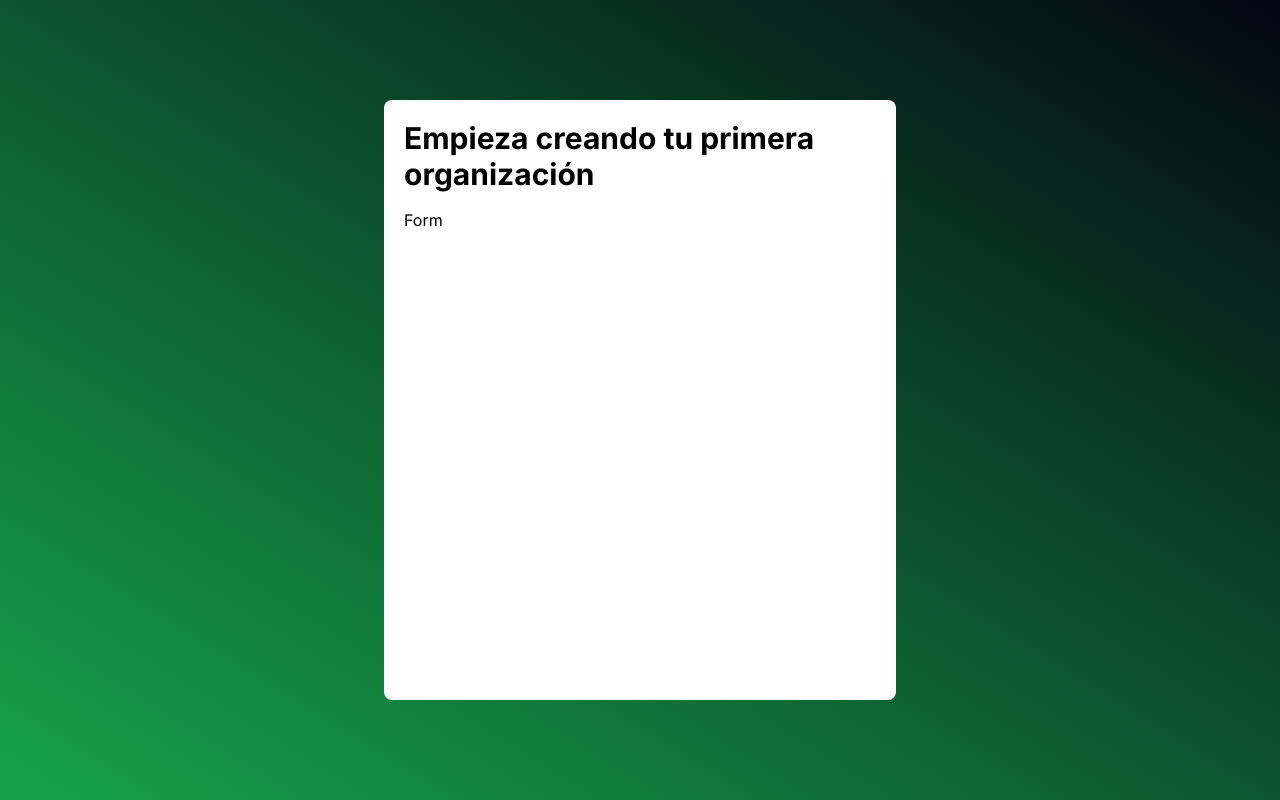
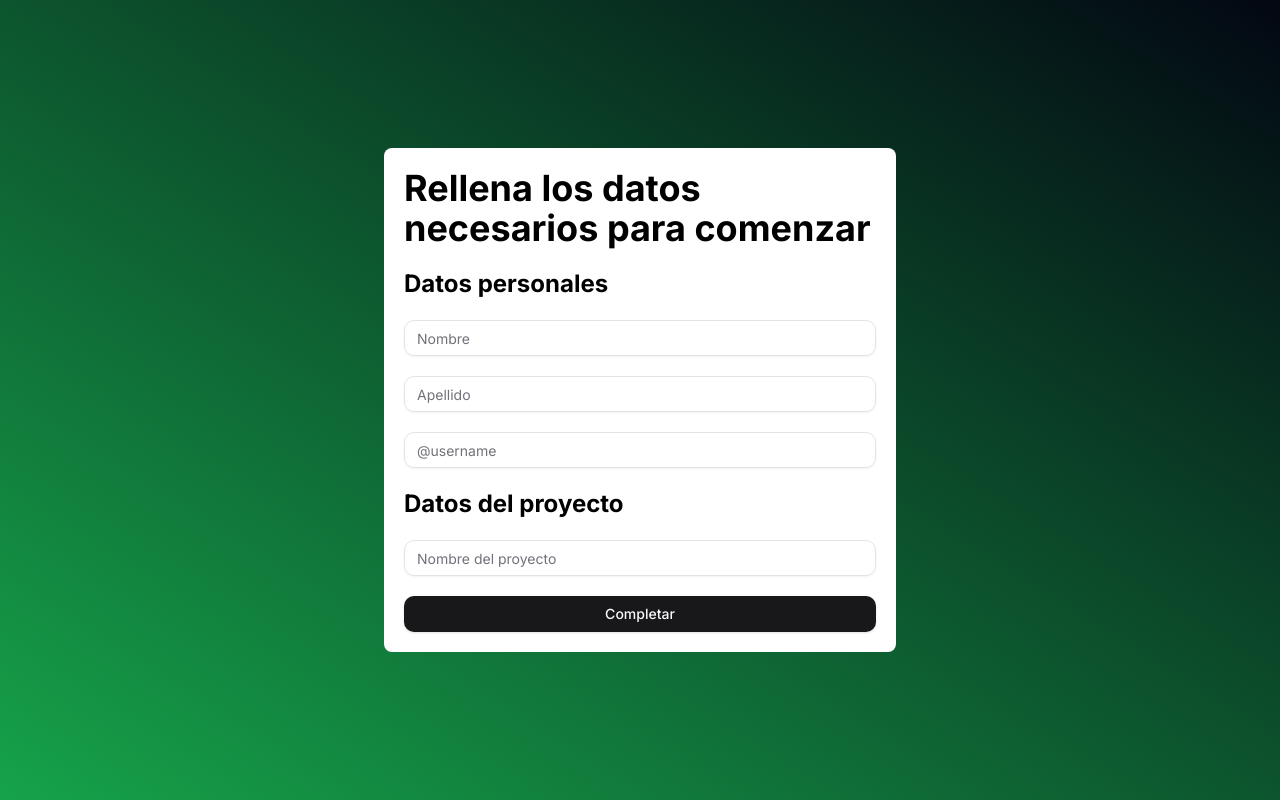
Before and after one commit to nzkdevsaider/qeps, a Next.js app: page /onboarding in a window 1280 px wide. Built offline with nearby package versions, Linux system fonts and the light colour scheme.

Commit message:
feat: onboarding form, fixed schema

```diff
--- a/package.json
+++ b/package.json
@@ -32,6 +32,7 @@
   },
   "devDependencies": {
     "@types/react": "18.2.23",
+    "supabase": "^1.106.1",
     "typescript": "5.2.2"
   }
 }
--- a/src/app/(onboard)/onboarding/page.js
+++ b/src/app/(onboard)/onboarding/page.js
@@ -1,10 +1,14 @@
+import { OnboardForm } from "@/components/Forms/OnboardForm";
+
 const page = () => {
-    return (
-        <div className="flex flex-col w-2/5 h-3/4 bg-white rounded-sm p-5 space-y-4">
-            <h1 className="text-3xl font-bold">Empieza creando tu primera organización</h1>
-            <p>Form</p>
-        </div>
-    );
-}
+  return (
+    <div className="flex flex-col w-2/5 h-auto bg-white rounded-sm p-5 space-y-5">
+      <h1 className="text-4xl font-bold">
+        Rellena los datos necesarios para comenzar
+      </h1>
+      <OnboardForm />
+    </div>
+  );
+};
 
 export default page;
--- /dev/null
+++ b/src/components/Displays/FormCheckerDisplay.js
@@ -0,0 +1,5 @@
+const FormCheckerDisplay = ({ children, type }) => {
+  return <div className={`text-red-500 text-sm`}>{children}</div>;
+};
+
+export default FormCheckerDisplay;
--- a/src/components/Forms/OnboardForm.js
+++ b/src/components/Forms/OnboardForm.js
@@ -0,0 +1,90 @@
+"use client";
+import { useFormik } from "formik";
+import * as Yup from "yup";
+import { Input } from "@/components/ui/Input";
+import { Button } from "@/components/ui/button";
+import FormCheckerDisplay from "@/components/Displays/FormCheckerDisplay";
+
+const OnboardSchema = Yup.object().shape({
+  nombre: Yup.string().required("Este campo es obligatorio"),
+  apellido: Yup.string().required("Este campo es obligatorio"),
+  username: Yup.string()
+    .required("Este campo es obligatorio")
+    .matches(
+      /^[a-zA-Z0-9]+$/,
+      "No pueden haber espacios ni caracteres especiales"
+    ),
+  proyecto_nombre: Yup.string().required("Este campo es obligatorio"),
+});
+
+export const OnboardForm = () => {
+  const formik = useFormik({
+    initialValues: {
+      nombre: "",
+      apellido: "",
+      username: "",
+      proyecto_nombre: "",
+    },
+    validationSchema: OnboardSchema,
+    onSubmit: (values) => {
+      alert(JSON.stringify(values, null, 2));
+    },
+  });
+  return (
+    <form
+      onSubmit={formik.handleSubmit}
+      className="flex flex-col justify-center gap-5"
+    >
+      <h2 className="text-2xl font-bold">Datos personales</h2>
+
+      {formik.touched.nombre && formik.errors.nombre ? (
+        <FormCheckerDisplay>{formik.errors.nombre}</FormCheckerDisplay>
+      ) : null}
+      <Input
+        id="nombre"
+        name="nombre"
+        type="text"
+        placeholder="Nombre"
+        onChange={formik.handleChange}
+        value={formik.values.nombre}
+      />
+      {formik.touched.apellido && formik.errors.apellido ? (
+        <FormCheckerDisplay>{formik.errors.apellido}</FormCheckerDisplay>
+      ) : null}
+      <Input
+        id="apellido"
+        name="apellido"
+        type="text"
+        placeholder="Apellido"
+        onChange={formik.handleChange}
+        value={formik.values.apellido}
+      />
+      {formik.touched.username && formik.errors.username ? (
+        <FormCheckerDisplay>{formik.errors.username}</FormCheckerDisplay>
+      ) : null}
+      <Input
+        id="username"
+        name="username"
+        type="text"
+        placeholder="@username"
+        onChange={formik.handleChange}
+        value={formik.values.username}
+      />
+      <h2 className="text-2xl font-bold">Datos del proyecto</h2>
+      {formik.touched.proyecto_nombre && formik.errors.proyecto_nombre ? (
+        <FormCheckerDisplay>{formik.errors.proyecto_nombre}</FormCheckerDisplay>
+      ) : null}
+      <Input
+        id="proyecto_nombre"
+        name="proyecto_nombre"
+        type="text"
+        placeholder="Nombre del proyecto"
+        onChange={formik.handleChange}
+        value={formik.values.proyecto_nombre}
+      />
+      <Button disabled={!formik.isValid} type="submit">
+        Completar
+      </Button>
+    </form>
+  );
+};
```
Also changed, not shown: 2 other files (tests, documents, lock files or other folders).
